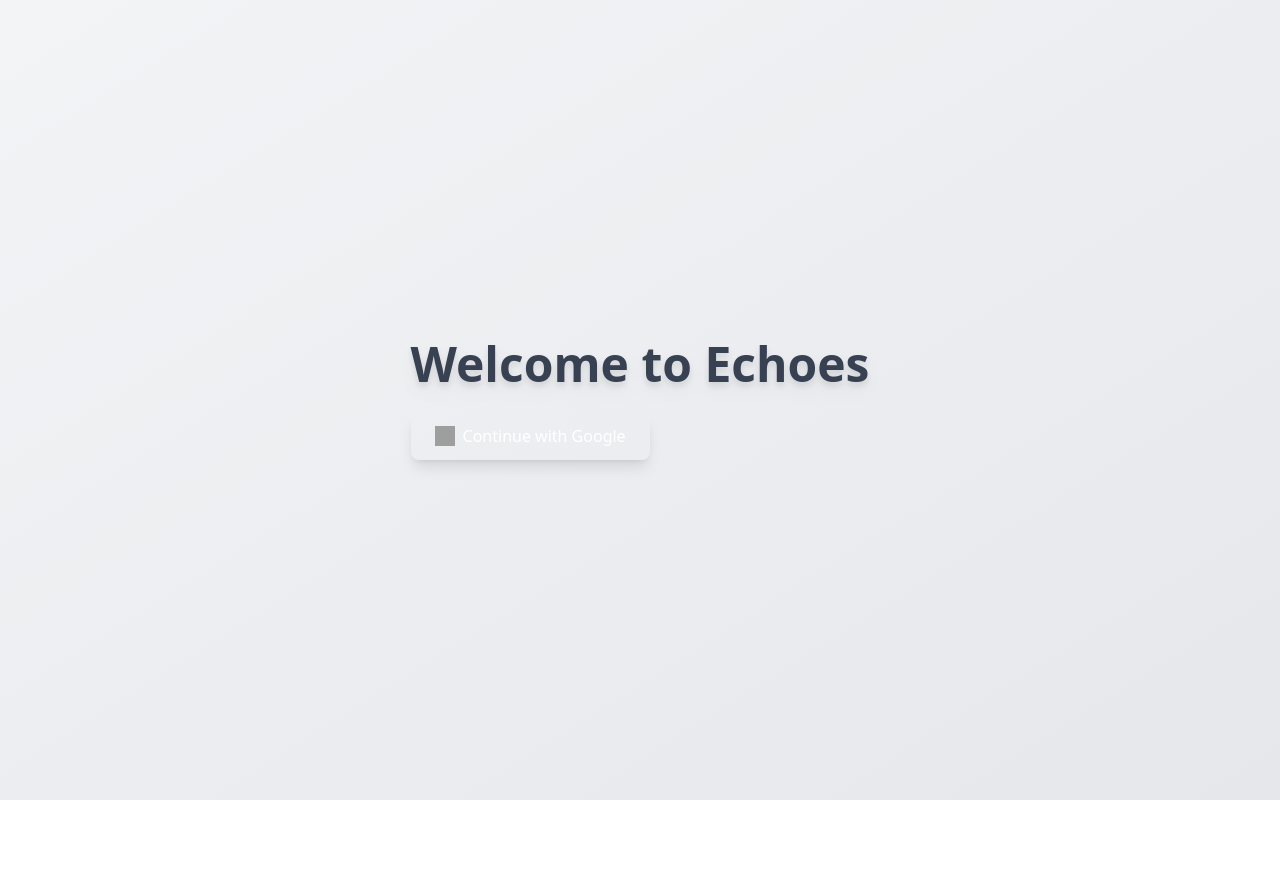
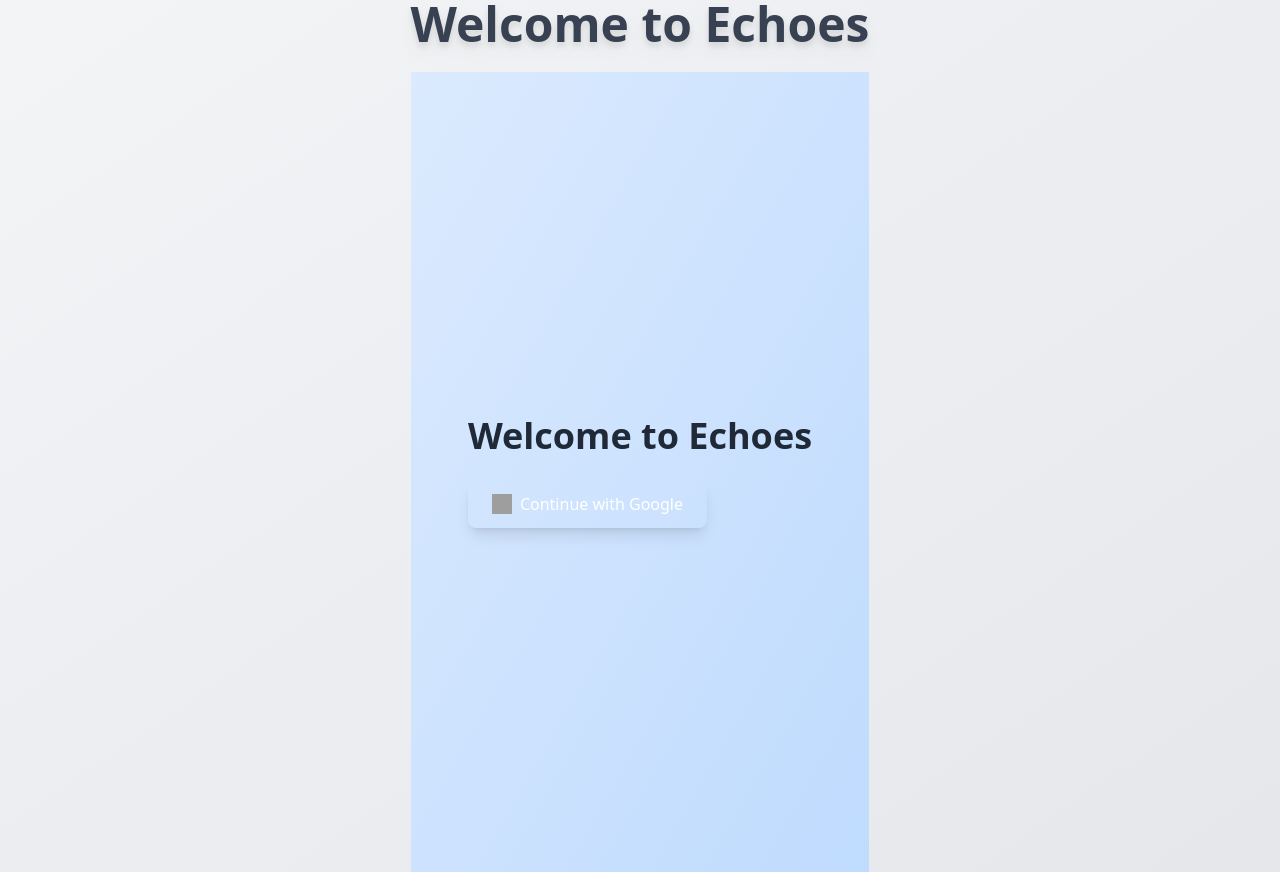
Before and after one commit to Hariharan-1107/Echoes, a React (Create React App) app in the folder frontend/: page / in a window 1280 px wide. Before the commit the page ends 800 px from the top, so only its background shows below. Built offline with nearby package versions, Linux system fonts and the light colour scheme; no server answers; grey boxes are pictures that could not be loaded.

Commit message:
final fix13

```diff
--- a/frontend/src/App.js
+++ b/frontend/src/App.js
@@ -65,17 +65,24 @@
             <h1 className="text-5xl font-bold drop-shadow-lg text-gray-700">
               Welcome to Echoes
             </h1>
+            <div className="min-h-screen flex items-center justify-center bg-gradient-to-br from-blue-100 to-blue-200">
+              <div className="text-center space-y-6">
+                <h1 className="text-4xl font-bold text-gray-800">
+                  Welcome to Echoes
+                </h1>
                 <button
                   onClick={handleLogin}
                   className="flex items-center justify-center px-6 py-3 bg-navy text-white font-medium rounded-lg shadow-lg hover:bg-blue-900"
                 >
                   <img
-                src="https://upload.wikimedia.org/wikipedia/commons/thumb/5/53/Google_%22G%22_Logo.svg/512px-Google_%22G%22_Logo.svg.png"
+                    src="https://www.gstatic.com/images/branding/product/1x/gsa_android_512dp.png"
                     alt="Google"
                     className="w-5 h-5 mr-2"
                   />
                   Continue with Google
                 </button>
+              </div>
+            </div>
           </div>
         </div>
       ) : (
```
Lines whose indentation alone changed are shown as unchanged.
